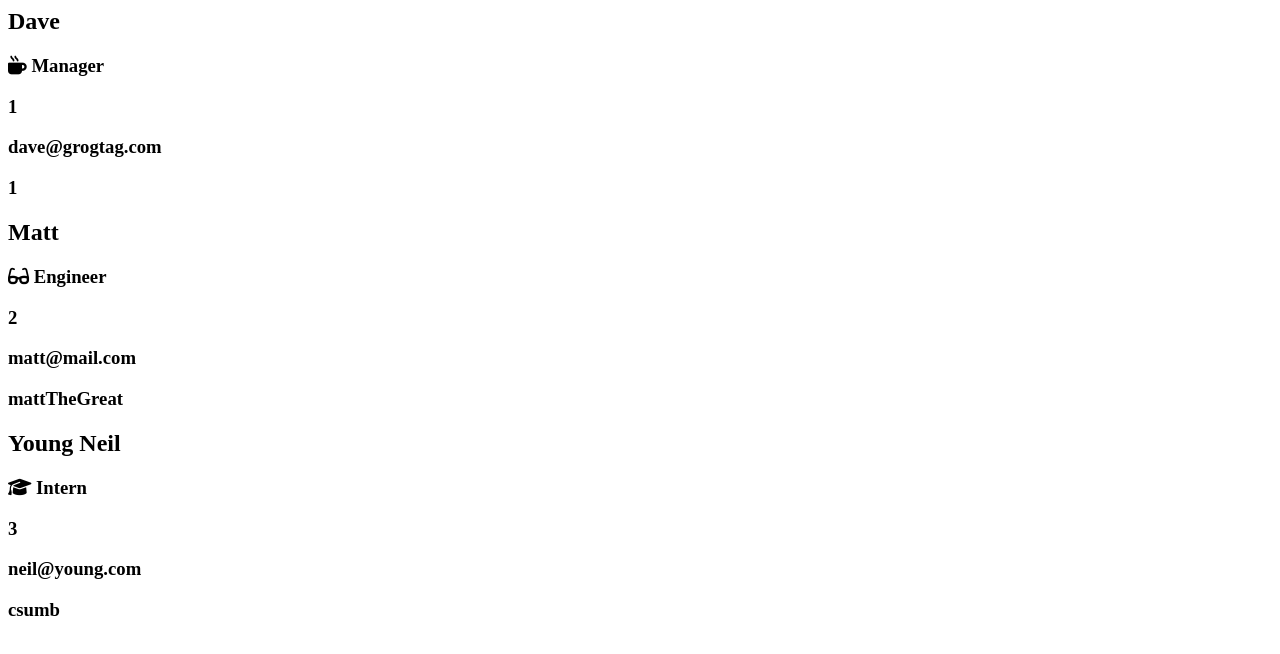
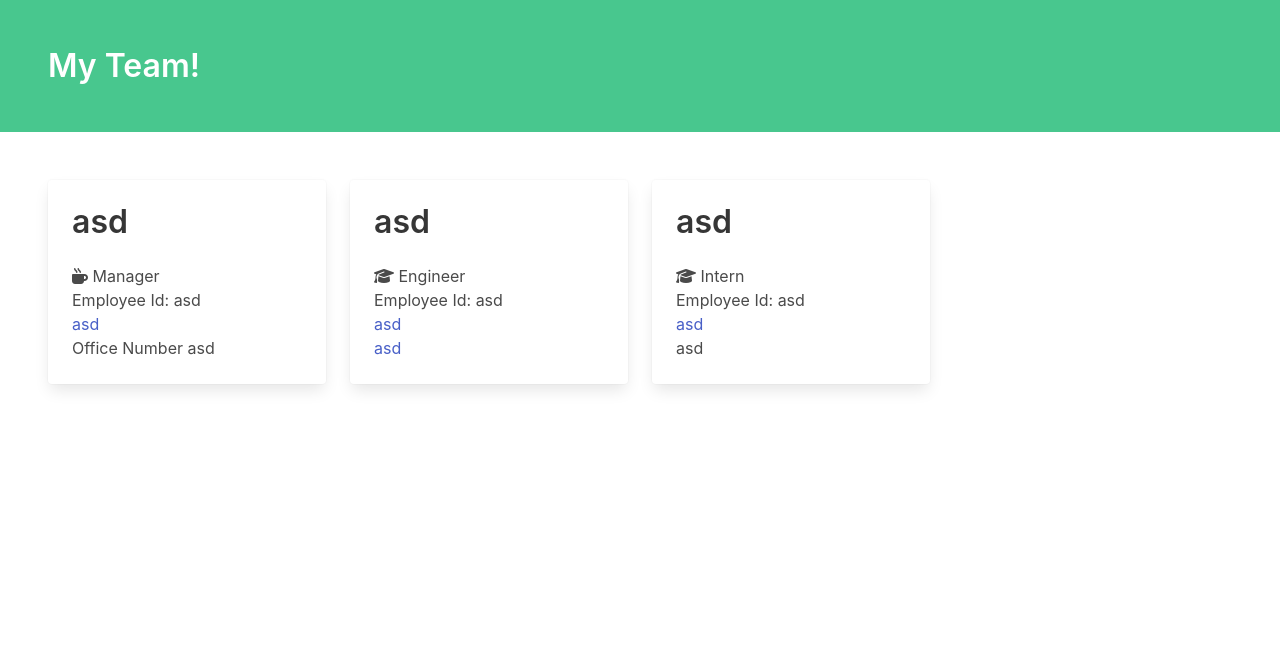
Before and after one commit to davebloisesquire/TeamProfileGen, a website: page employeeCards.html in a window 1280 px wide. Drawn offline with nearby package versions, Linux system fonts and the light colour scheme.

Commit message:
Styling fixed for new employee cards

```diff
--- a/employeeCards.html
+++ b/employeeCards.html
@@ -1,30 +1,60 @@
+
+  <!DOCTYPE html>
   <html lang="en">
     <head>
       <meta charset="UTF-8">
       <meta name="viewport" content="width=device-width, initial-scale=1.0">
       <meta http-equiv="X-UA-Compatible" content="ie=edge">
+      <link rel="stylesheet" href="https://cdn.jsdelivr.net/npm/bulma@0.9.3/css/bulma.min.css">
       <script src="https://kit.fontawesome.com/15181efa86.js" crossorigin="anonymous"></script>
       <title>Document</title>
     </head>
     <body>
+      <header class="hero is-success">
+        <div class="hero-body">
+          <h1 class="title">My Team!</h1>
+        </div>
+      </header>
+      <div class="section">
+        <section class="columns is-multiline">
+
+    <article class="column is-one-quarter">
       <div class="card">
-      <h2 class="name">Dave</h2>
+        <div class="card-content">
+        <h2 class="title">asd</h2>
         <h3 class="role"><i class="fas fa-mug-hot"></i> Manager</h3>
-      <h3 class="id">1</h3>
-      <h3 class="email">dave@grogtag.com</h3>
-      <h3 class="flexible-position">1</h3>
-    </div><div class="card">
-      <h2 class="name">Matt</h2>
-      <h3 class="role"><i class="fas fa-glasses"></i> Engineer</h3>
-      <h3 class="id">2</h3>
-      <h3 class="email">matt@mail.com</h3>
-      <h3 class="flexible-position">mattTheGreat</h3>
-    </div><div class="card">
-      <h2 class="name">Young Neil</h2>
+        <h3 class="id">Employee Id: asd</h3>
+        <h3 class="email"><a href="mailto:asd">asd</a></h3>
+        <h3 class="flexible-position">Office Number asd</h3>
+        </div>
+      </div>
+    </article>
+
+    <article class="column is-one-quarter">
+      <div class="card">
+        <div class="card-content">
+          <h2 class="title">asd</h2>
+          <h3 class="role"><i class="fas fa-graduation-cap"></i> Engineer</h3>
+          <h3 class="id">Employee Id: asd</h3>
+          <h3 class="email"><a href="mailto:asd">asd</a></h3>
+          <h3 class="flexible-position"><a href="https://github.com/asd">asd</a></h3>
+        </div>
+      </div>
+    </article>
+
+    <article class="column is-one-quarter">
+      <div class="card">
+        <div class="card-content">
+          <h2 class="title">asd</h2>
           <h3 class="role"><i class="fas fa-graduation-cap"></i> Intern</h3>
-      <h3 class="id">3</h3>
-      <h3 class="email">neil@young.com</h3>
-      <h3 class="flexible-position">csumb</h3>
+          <h3 class="id">Employee Id: asd</h3>
+          <h3 class="email"><a href="mailto:asd">asd</a></h3>
+          <h3 class="flexible-position">asd</h3>
+        </div>
+      </div>
+    </article>
+
+        </section>
       </div>
     </body>
     </html>
--- a/scripts/pageRender.js
+++ b/scripts/pageRender.js
@@ -1,18 +1,31 @@
 const fs = require('fs');
 
 function pageRender(string) {
-  const html = `<html lang="en">
+  const html = `
+  <!DOCTYPE html>
+  <html lang="en">
     <head>
       <meta charset="UTF-8">
       <meta name="viewport" content="width=device-width, initial-scale=1.0">
       <meta http-equiv="X-UA-Compatible" content="ie=edge">
+      <link rel="stylesheet" href="https://cdn.jsdelivr.net/npm/bulma@0.9.3/css/bulma.min.css">
       <script src="https://kit.fontawesome.com/15181efa86.js" crossorigin="anonymous"></script>
       <title>Document</title>
     </head>
     <body>
+      <header class="hero is-success">
+        <div class="hero-body">
+          <h1 class="title">My Team!</h1>
+        </div>
+      </header>
+      <div class="section">
+        <section class="columns is-multiline">
           ${string}
+        </section>
+      </div>
     </body>
-  </html>`;
+    </html>
+    `;
 
   fs.writeFile('employeeCards.html', html, (err) => {
     err ? console.error(err) : console.log("Employee Card Page Written!")
```
Also changed, not shown: scripts/engineer.js (+13 -7 lines), scripts/intern.js (+13 -7 lines), scripts/manager.js (+13 -7 lines), templates/main.html (+6 -1 lines). Lines whose indentation alone changed are shown as unchanged.
